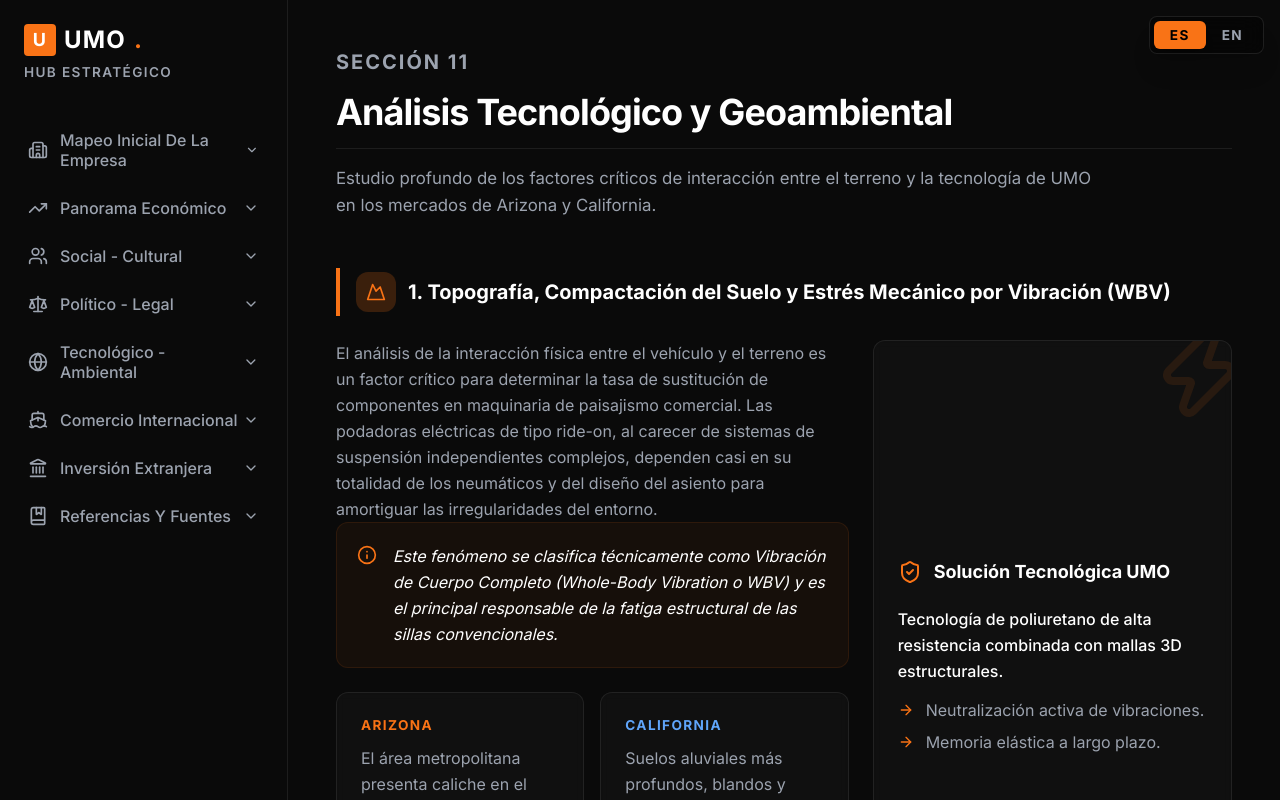
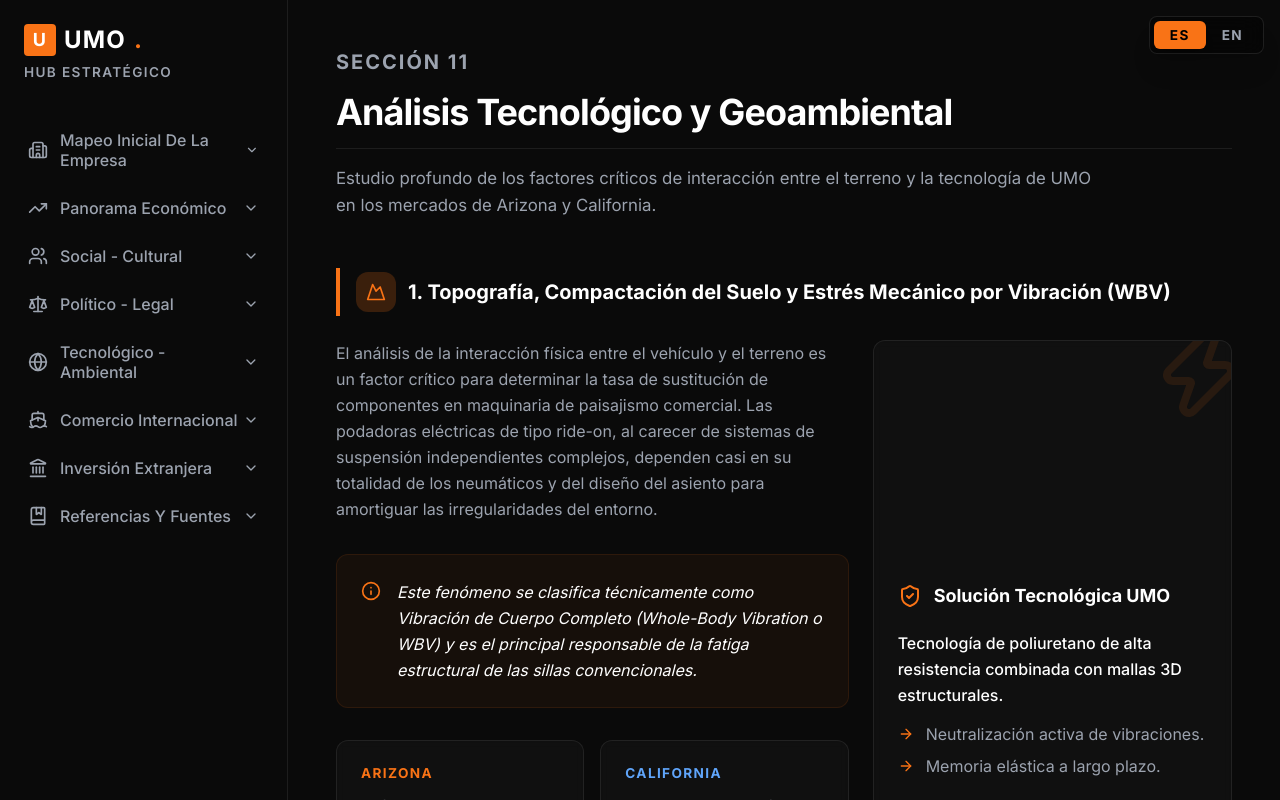
Before and after one commit to 4builes-crypto/Umo-internationalization, a React (Vite) app: page /tech-environmental in a window 1280 px wide. Shown: the top 800 px of the page. Built offline with nearby package versions, Linux system fonts and the light colour scheme.

Commit message:
style: increase spacing around info box in Section 11

```diff
--- a/src/pages/TechEnvironmental.tsx
+++ b/src/pages/TechEnvironmental.tsx
@@ -42,7 +42,7 @@
                   ? 'El análisis de la interacción física entre el vehículo y el terreno es un factor crítico para determinar la tasa de sustitución de componentes en maquinaria de paisajismo comercial. Las podadoras eléctricas de tipo ride-on, al carecer de sistemas de suspensión independientes complejos, dependen casi en su totalidad de los neumáticos y del diseño del asiento para amortiguar las irregularidades del entorno.'
                   : 'Physical interaction analysis between vehicle and terrain is a critical factor in determining the replacement rate of components in commercial landscaping machinery. Ride-on electric mowers, lacking complex independent suspension systems, rely almost entirely on tires and seat design to dampen environmental irregularities.'}
               </p>
-              <div className="bg-unoOrange/5 border border-unoOrange/10 p-5 rounded-xl flex gap-4 items-start">
+              <div className="bg-unoOrange/5 border border-unoOrange/10 p-6 rounded-xl flex gap-4 items-start mt-8 mb-8">
                 <Info className="text-unoOrange shrink-0 w-5 h-5 mt-0.5" />
                 <p className="text-sm text-white italic leading-relaxed">
                   {language === 'es'
```
